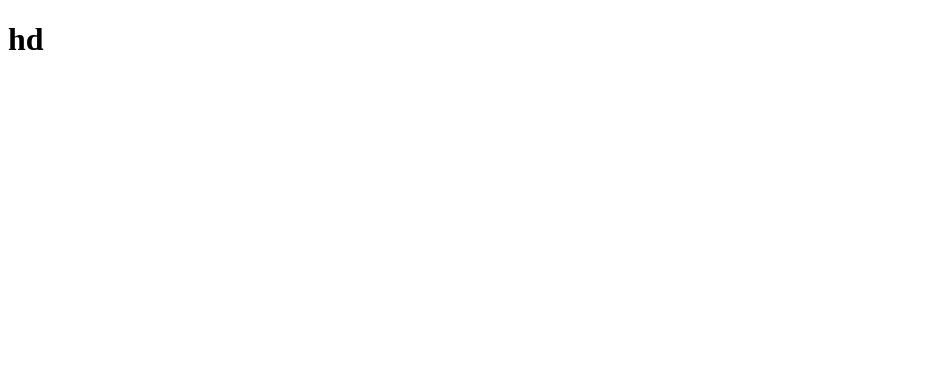
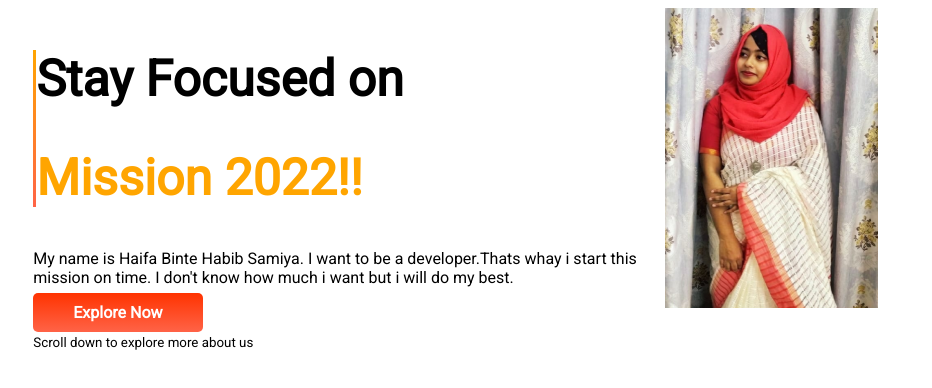
Before and after one commit to haifabinte/Mission-2022, a plain HTML site: page index.html in a window 1280 px wide. Shown: the whole page, without its empty margins (0-932 px from the left). Drawn offline with Linux system fonts and the light colour scheme.

Commit message:
Stay Focused

```diff
--- a/index.html
+++ b/index.html
@@ -6,11 +6,37 @@
     <meta http-equiv="X-UA-Compatible" content="IE=edge">
     <meta name="viewport" content="width=device-width, initial-scale=1.0">
     <title>Mission-2022</title>
+    <link rel="preconnect" href="https://fonts.googleapis.com">
+    <link rel="preconnect" href="https://fonts.gstatic.com" crossorigin>
+    <link href="https://fonts.googleapis.com/css2?family=Poppins:wght@100;400&family=Roboto:wght@300;400&display=swap"
+        rel="stylesheet">
     <link rel="stylesheet" href="style.css">
+
 </head>
 
 <body>
-    <h1>hd</h1>
+    <section>
+        <div class="flexble">
+            <div class="half-width">
+                <div id="mission-border">
+                    <h1>Stay Focused on</h1>
+                    <h1><span class="orange">Mission 2022!!</span></h1>
+                </div>
+
+                <p>My name is Haifa Binte Habib Samiya. I want to be a developer.Thats whay i start this mission on
+                    time. I don't know how much i want but i will do my best.</p>
+                <a class="explore" href="">Explore Now</a>
+                <small>
+                    <p> Scroll down to explore more about us</p>
+                </small>
+            </div>
+            <div class="half-width">
+                <img src="images/person/haifa.png" alt="">
+            </div>
+
+        </div>
+
+    </section>
 </body>
 
 </html>
--- a/style.css
+++ b/style.css
@@ -0,0 +1,39 @@
+body{
+    font-family: 'Roboto', sans-serif;
+}
+h1{
+    font-size: 50px;
+
+}
+
+#mission-border{
+    border-left: 7px solid;
+    border-image: linear-gradient(orange,tomato);
+    border-image-slice: 1 ;
+    border-width: initial;
+
+}
+.orange{
+    color: orange;
+}
+.flexble{
+    display: flex;
+    margin-bottom: 150px;
+}
+.half-width{
+    width: 50%;
+    padding-left: 2%;
+}
+.half-width image{
+    width: 1%;
+    width: 2%;
+}
+.explore{
+    text-decoration: none;
+    background-image: linear-gradient(rgb(255, 51, 0),tomato);
+    color: white;
+    font-weight: 700;
+    padding: 10px 40px;
+    border: rgb(255, 51, 0) ;
+    border-radius: 5px;
+}
```
Also changed, not shown: images/person/haifa.png (added).
